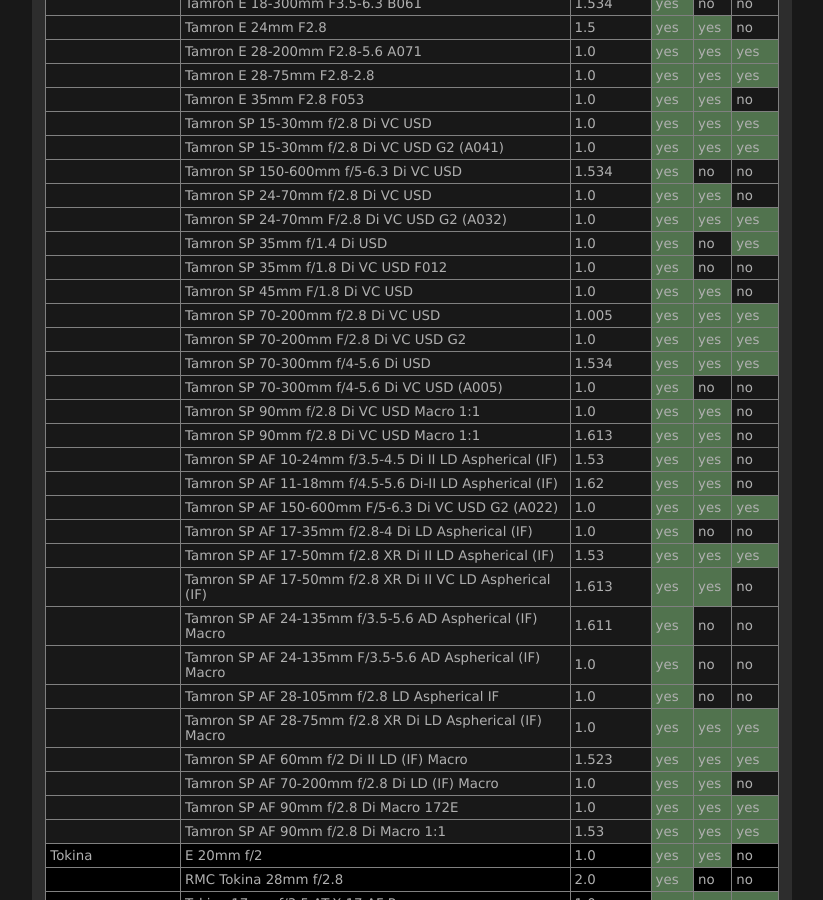
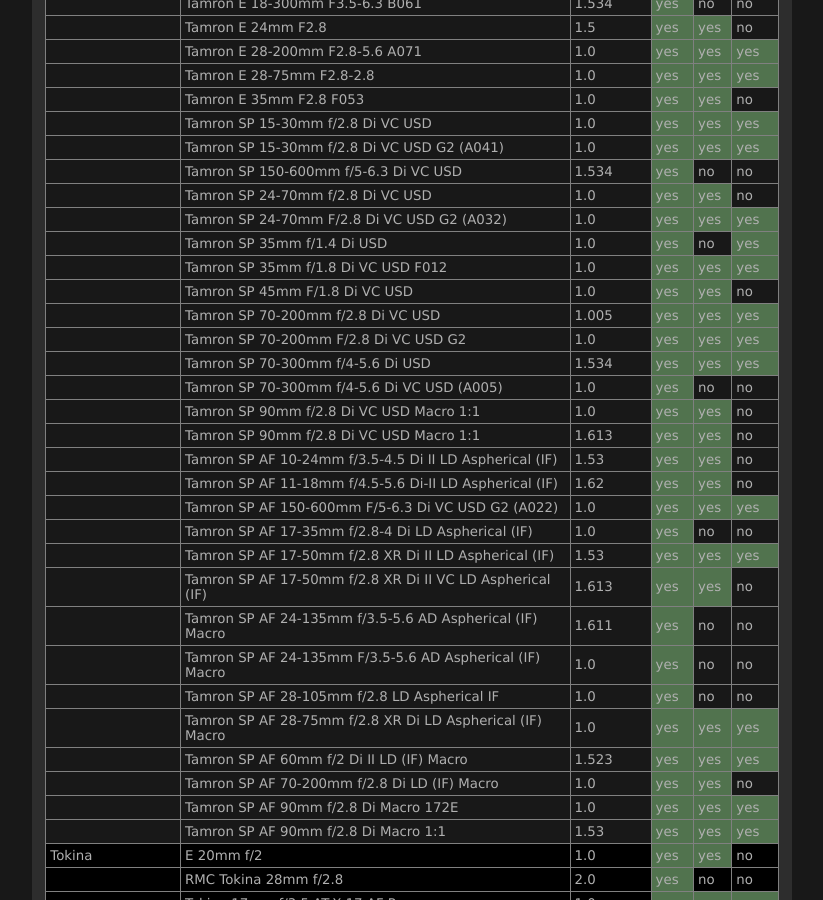
Before and after one commit to lensfun/lensfun.github.io, a Jekyll site: the page built from _posts/lenslist/2999-12-31-Lenslist-master.md, in a window 1280 px wide and 900 px high, scrolled down 34237 px. Shown: the whole window, without its empty margins (284-1107 px from the left). Built offline with Jekyll 4.4.1, drawn with Linux system fonts in a browser that asks for light colours.

Commit message:
Update master lens list from GitHub Actions

```diff
--- a/_posts/lenslist/2999-12-31-Lenslist-master.md
+++ b/_posts/lenslist/2999-12-31-Lenslist-master.md
@@ -1401,7 +1401,7 @@ This list was generated on 2026-04-22 from current Lensfun sources. Your Lensfun
 <tr class="lenslist-bg2"><td></td><td>Tamron SP 24-70mm f/2.8 Di VC USD</td><td>1.0</td><td class="lenslist-highlight lenslist-check">yes</td><td class="lenslist-highlight lenslist-check">yes</td><td class="lenslist-check">no</td></tr>
 <tr class="lenslist-bg2"><td></td><td>Tamron SP 24-70mm F/2.8 Di VC USD G2 (A032)</td><td>1.0</td><td class="lenslist-highlight lenslist-check">yes</td><td class="lenslist-highlight lenslist-check">yes</td><td class="lenslist-highlight lenslist-check">yes</td></tr>
 <tr class="lenslist-bg2"><td></td><td>Tamron SP 35mm f/1.4 Di USD</td><td>1.0</td><td class="lenslist-highlight lenslist-check">yes</td><td class="lenslist-check">no</td><td class="lenslist-highlight lenslist-check">yes</td></tr>
-<tr class="lenslist-bg2"><td></td><td>Tamron SP 35mm f/1.8 Di VC USD F012</td><td>1.0</td><td class="lenslist-highlight lenslist-check">yes</td><td class="lenslist-check">no</td><td class="lenslist-check">no</td></tr>
+<tr class="lenslist-bg2"><td></td><td>Tamron SP 35mm f/1.8 Di VC USD F012</td><td>1.0</td><td class="lenslist-highlight lenslist-check">yes</td><td class="lenslist-highlight lenslist-check">yes</td><td class="lenslist-highlight lenslist-check">yes</td></tr>
 <tr class="lenslist-bg2"><td></td><td>Tamron SP 45mm F/1.8 Di VC USD</td><td>1.0</td><td class="lenslist-highlight lenslist-check">yes</td><td class="lenslist-highlight lenslist-check">yes</td><td class="lenslist-check">no</td></tr>
 <tr class="lenslist-bg2"><td></td><td>Tamron SP 70-200mm f/2.8 Di VC USD</td><td>1.005</td><td class="lenslist-highlight lenslist-check">yes</td><td class="lenslist-highlight lenslist-check">yes</td><td class="lenslist-highlight lenslist-check">yes</td></tr>
 <tr class="lenslist-bg2"><td></td><td>Tamron SP 70-200mm F/2.8 Di VC USD G2</td><td>1.0</td><td class="lenslist-highlight lenslist-check">yes</td><td class="lenslist-highlight lenslist-check">yes</td><td class="lenslist-highlight lenslist-check">yes</td></tr>
```
